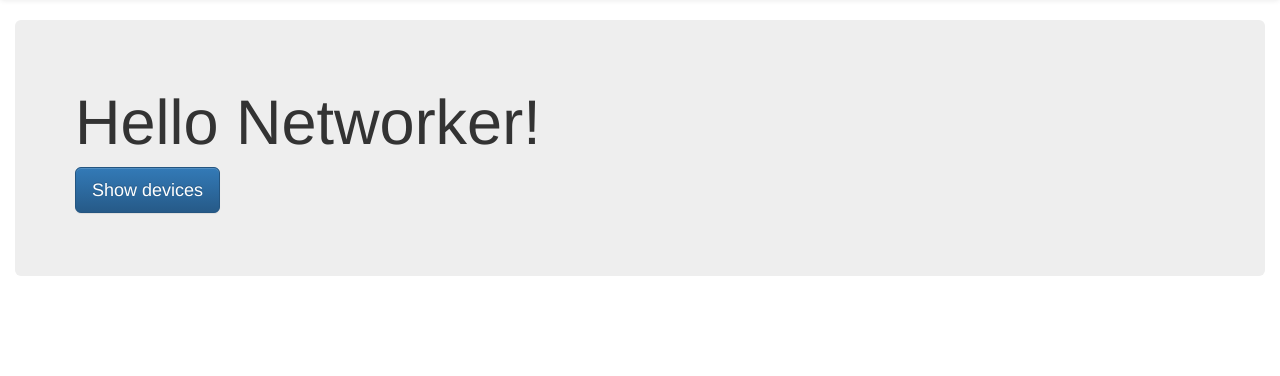
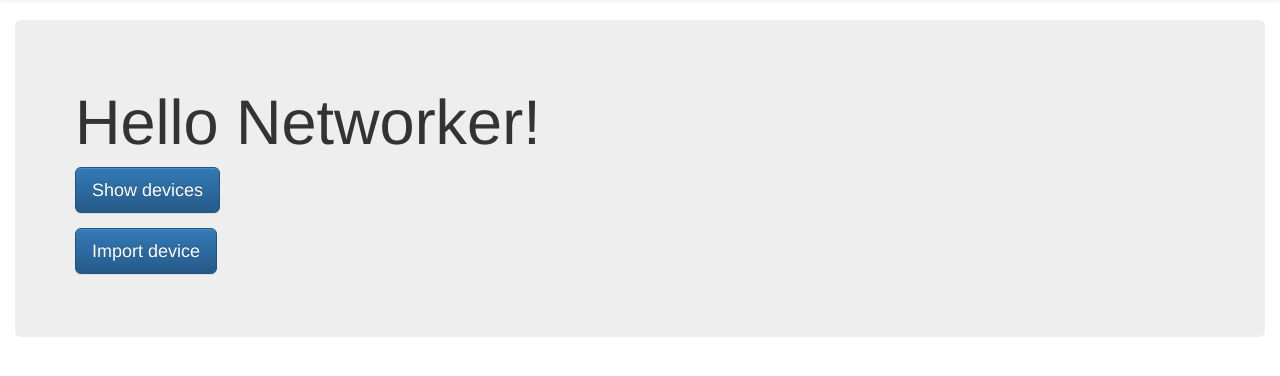
Before and after one commit to GNS3/gns3-registry, a Python web app: template templates/index.html in a window 1280 px wide. Shown: the part 52-428 px from the top of the page. Run offline with Jinja, Linux system fonts and the light colour scheme; the template is opened without the code that fills it, so the values that code supplies are empty; some libraries are stand-ins or nearby versions.

```diff
--- a/build.py
+++ b/build.py
@@ -40,6 +40,7 @@ if os.path.exists('build'):
 else:
     os.mkdir('build')
 os.mkdir(os.path.join('build', 'devices'))
+os.mkdir(os.path.join('build', 'images'))
 
 
 def render(template_file, out, **kwargs):
@@ -64,4 +65,8 @@ for file in os.listdir('devices'):
     devices.append(device)
 
 
+    for image_type in device['images']:
+        for image in device['images'][image_type]:
+            render('device.html', os.path.join('images', image['md5sum'] + '.html'), device=device)
+
 render('devices.html', os.path.join('devices', 'index.html'), devices=devices)
--- a/templates/index.html
+++ b/templates/index.html
@@ -1,7 +1,16 @@
 {% extends "layout/default.html" %}
+{% block script %}
+
+function importDevice() {
+    md5 = gns3.importDevice();
+    window.location = "/images/" + md5 + ".html"
+}
+
+{% endblock %}
 {% block body %}
 <div class="jumbotron">
   <h1>Hello Networker!</h1>
   <p><a class="btn btn-primary btn-lg" href="/devices" role="button">Show devices</a></p>
+  <p><a class="btn btn-primary btn-lg" href="#" role="button" onclick="importDevice()">Import device</a></p>
 </div>
 {% endblock %}
--- a/templates/layout/default.html
+++ b/templates/layout/default.html
@@ -12,6 +12,10 @@
 
         <!-- Latest compiled and minified JavaScript -->
         <script src="https://maxcdn.bootstrapcdn.com/bootstrap/3.3.5/js/bootstrap.min.js"></script>
+
+        <script>
+            {% block script %}{% endblock %}
+        </script>
     </head>
     <body>
     <nav class="navbar navbar-default">
```
